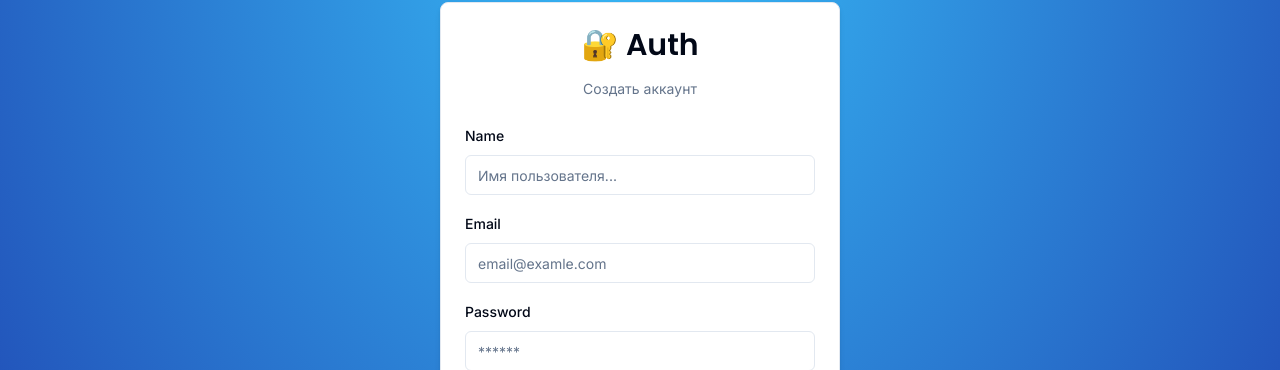
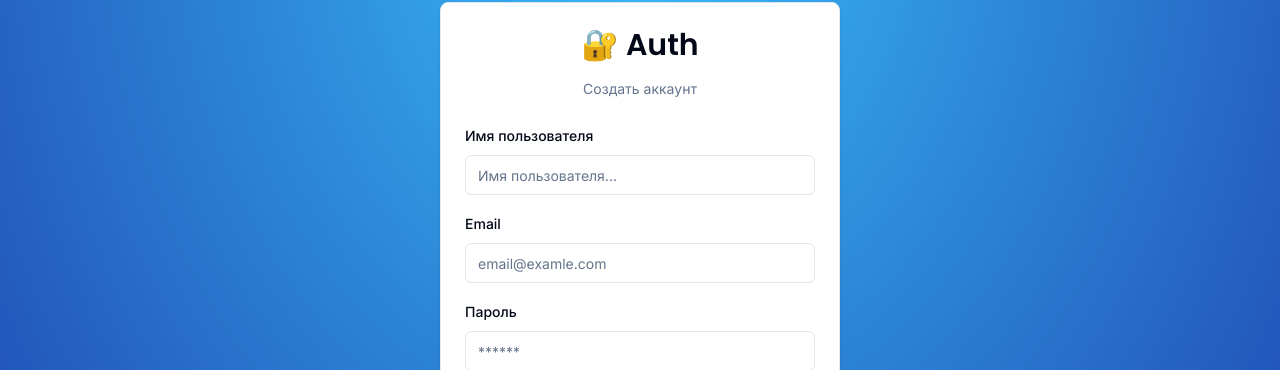
Before and after one commit to MikeSaburov/next_auth, a Next.js app: page /auth/register in a window 1280 px wide. Shown: the part 105-475 px from the top of the page. Built offline with nearby package versions, Linux system fonts and the light colour scheme.

Commit message:
создать экшен регистрации

```diff
--- a/components/auth/register-form.tsx
+++ b/components/auth/register-form.tsx
@@ -63,12 +63,13 @@ export const RegisterForm = () => {
               name="name"
               render={({ field }) => (
                 <FormItem>
-                  <FormLabel>Name</FormLabel>
+                  <FormLabel>Имя пользователя</FormLabel>
                   <FormControl>
                     <Input
                       {...field}
                       disabled={isPending}
                       placeholder="Имя пользователя..."
+                      autoComplete="off"
                     />
                   </FormControl>
                   <FormMessage />
@@ -100,7 +101,7 @@ export const RegisterForm = () => {
               name="password"
               render={({ field }) => (
                 <FormItem>
-                  <FormLabel>Password</FormLabel>
+                  <FormLabel>Пароль</FormLabel>
                   <FormControl>
                     <Input
                       {...field}
```
Also changed, not shown: actions/register.ts (added, +12 -0 lines).
